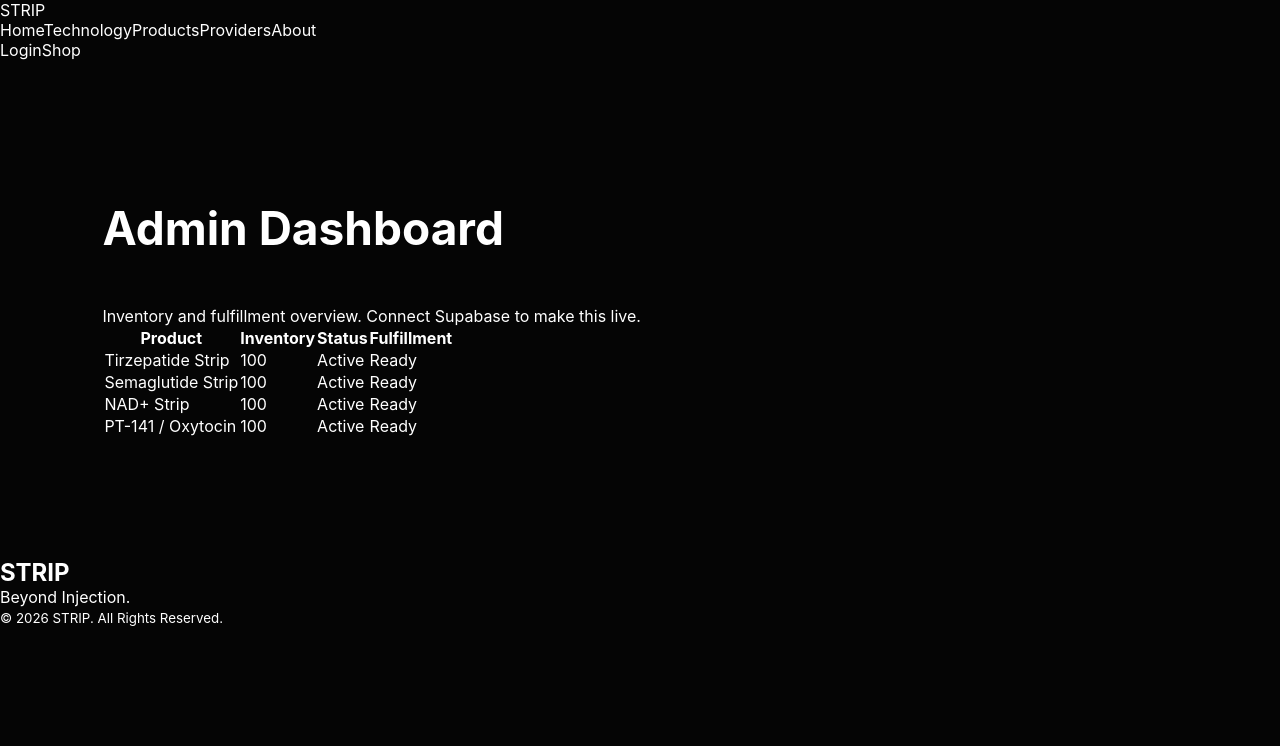
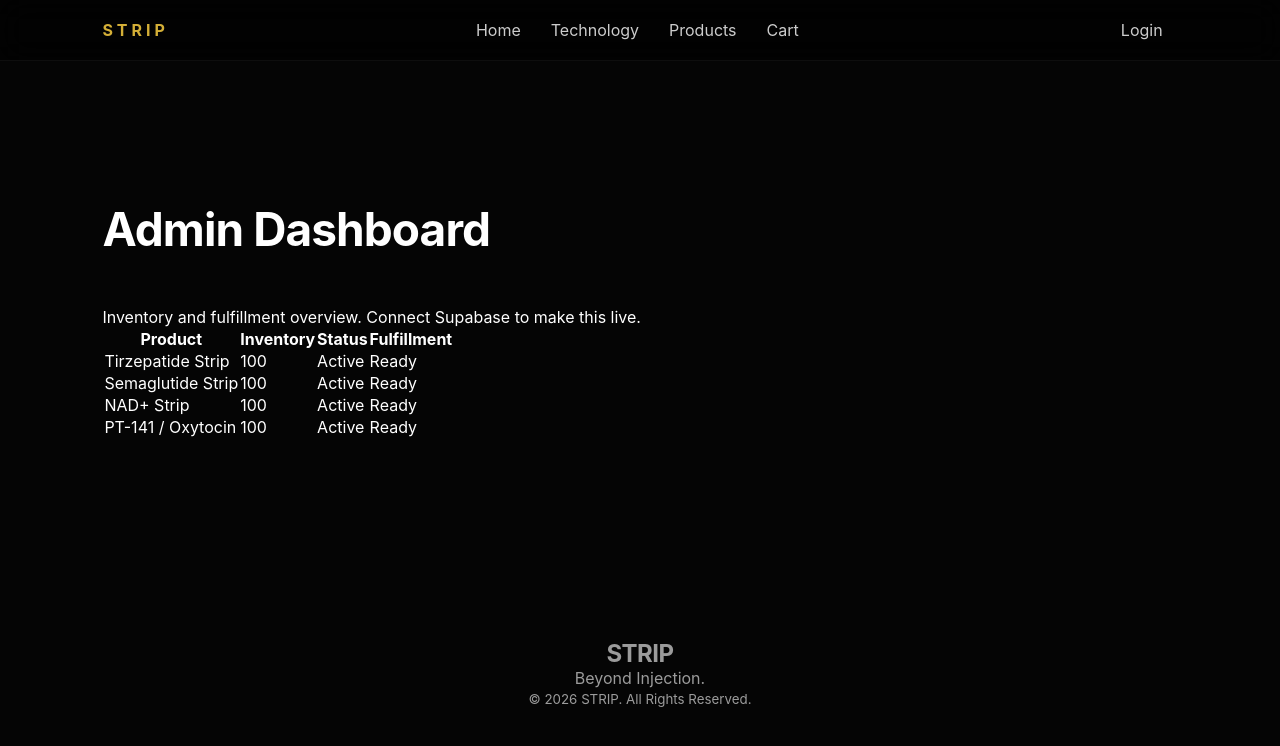
Before and after one commit to jmarino13/Strip, a Next.js app: page /admin in a window 1280 px wide. Shown: the top 746 px of the page. Built offline with nearby package versions, Linux system fonts and the light colour scheme.

Commit message:
Fix product page props

```diff
--- a/app/globals.css
+++ b/app/globals.css
@@ -282,4 +282,73 @@ justify-content:center;
 width:260px;
 height:420px;
 }
+}/* ===== STRIP LUXURY UPGRADE ===== */
+
+:root {
+  --gold: #d4af37;
+  --purple: #9b5cff;
+  --dark: #050505;
+  --glass: rgba(255, 255, 255, 0.05);
 }
+
+h1, h2, h3 {
+  letter-spacing: -0.02em;
+}
+
+.section {
+  padding: 120px 8%;
+}
+
+.glass {
+  background: var(--glass);
+  border: 1px solid rgba(255,255,255,0.08);
+  backdrop-filter: blur(12px);
+  border-radius: 24px;
+}
+
+.productCard {
+  transition: all 0.3s ease;
+  transform: translateY(0);
+}
+
+.productCard:hover {
+  transform: translateY(-10px);
+  border-color: var(--purple);
+  box-shadow: 0 20px 60px rgba(155, 92, 255, 0.25);
+}
+
+button {
+  transition: 0.3s ease;
+}
+
+button:hover {
+  transform: scale(1.03);
+  filter: brightness(1.1);
+}
+
+.navbar {
+  position: sticky;
+  top: 0;
+  z-index: 100;
+  display: flex;
+  justify-content: space-between;
+  padding: 20px 8%;
+  background: rgba(0,0,0,0.6);
+  backdrop-filter: blur(15px);
+  border-bottom: 1px solid rgba(255,255,255,0.05);
+}
+
+.navbar a {
+  margin: 0 15px;
+  color: #ccc;
+}
+
+.navbar a:hover {
+  color: var(--purple);
+}
+
+.footer {
+  padding: 80px 8%;
+  text-align: center;
+  opacity: 0.6;
+}
--- a/components/Navbar.tsx
+++ b/components/Navbar.tsx
@@ -3,23 +3,19 @@ import Link from "next/link";
 export default function Navbar() {
   return (
     <header className="navbar">
-      <div className="logo">
-        <Link href="/">STRIP</Link>
+      <div style={{ fontWeight: 700, letterSpacing: "4px", color: "#d4af37" }}>
+        STRIP
       </div>
 
       <nav>
         <Link href="/">Home</Link>
         <Link href="/technology">Technology</Link>
         <Link href="/products">Products</Link>
-        <Link href="/providers">Providers</Link>
-        <Link href="/about">About</Link>
+        <Link href="/cart">Cart</Link>
       </nav>
 
-      <div className="actions">
+      <div>
         <Link href="/login">Login</Link>
-        <Link href="/cart" className="shopButton">
-          Shop
-        </Link>
       </div>
     </header>
   );
```
Also changed, not shown: app/products/page.tsx (+7 -5 lines), components/ProductCard.tsx (+13 -9 lines).
